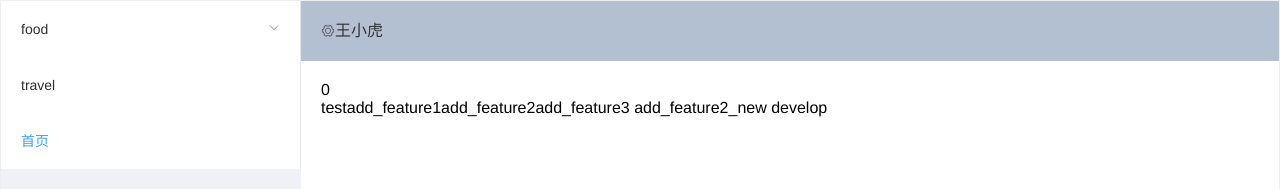
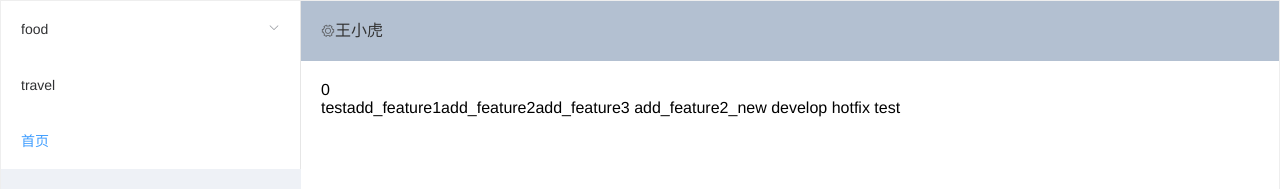
Before and after one commit to Dick5173/admincopy, a Vue app: page /#/first in a window 1280 px wide. Shown: the top 189 px of the page. Built offline with nearby package versions, Linux system fonts and the light colour scheme.

Commit message:
hotfix test

```diff
--- a/src/ui/firstPage/index.vue
+++ b/src/ui/firstPage/index.vue
@@ -4,7 +4,7 @@
         span add_feature1
         span add_feature2
         span add_feature3
-        span add_feature2_new develop
+        span add_feature2_new develop hotfix test
 </template>
 
 <script>
```
